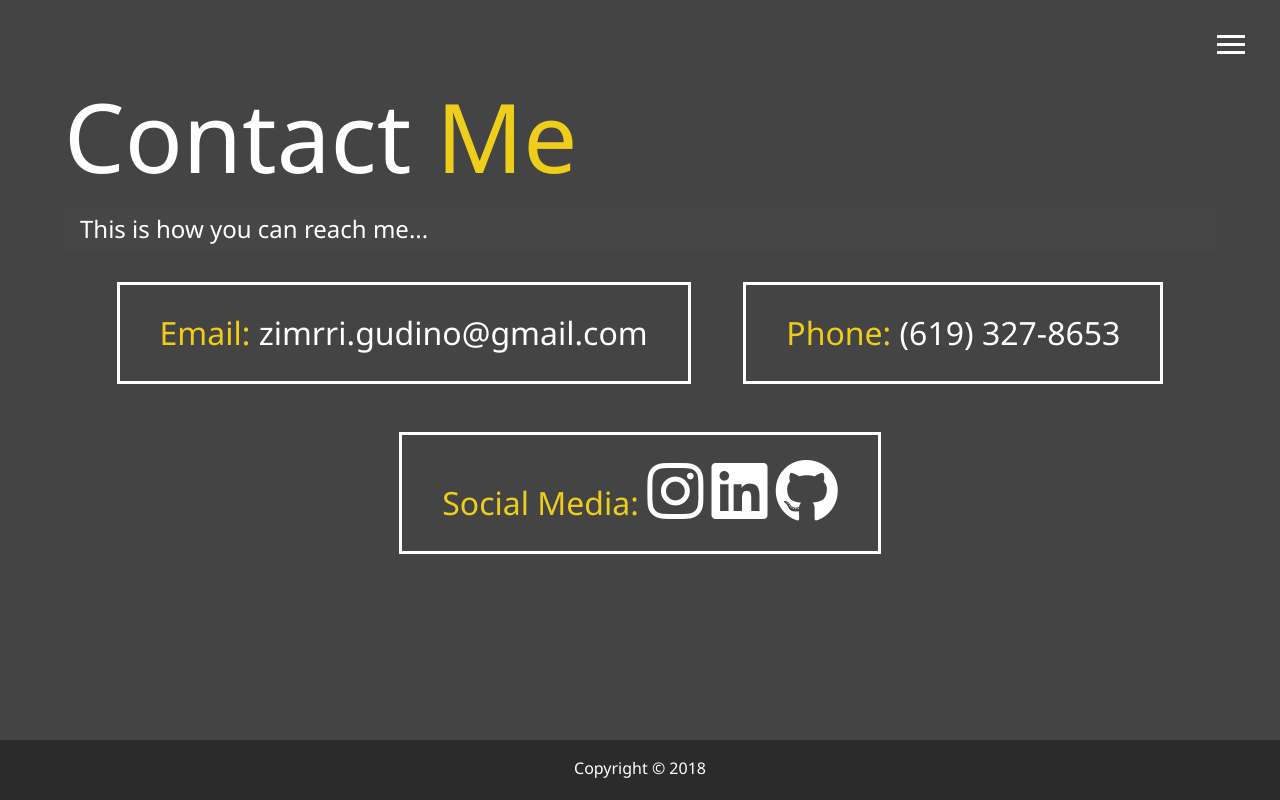
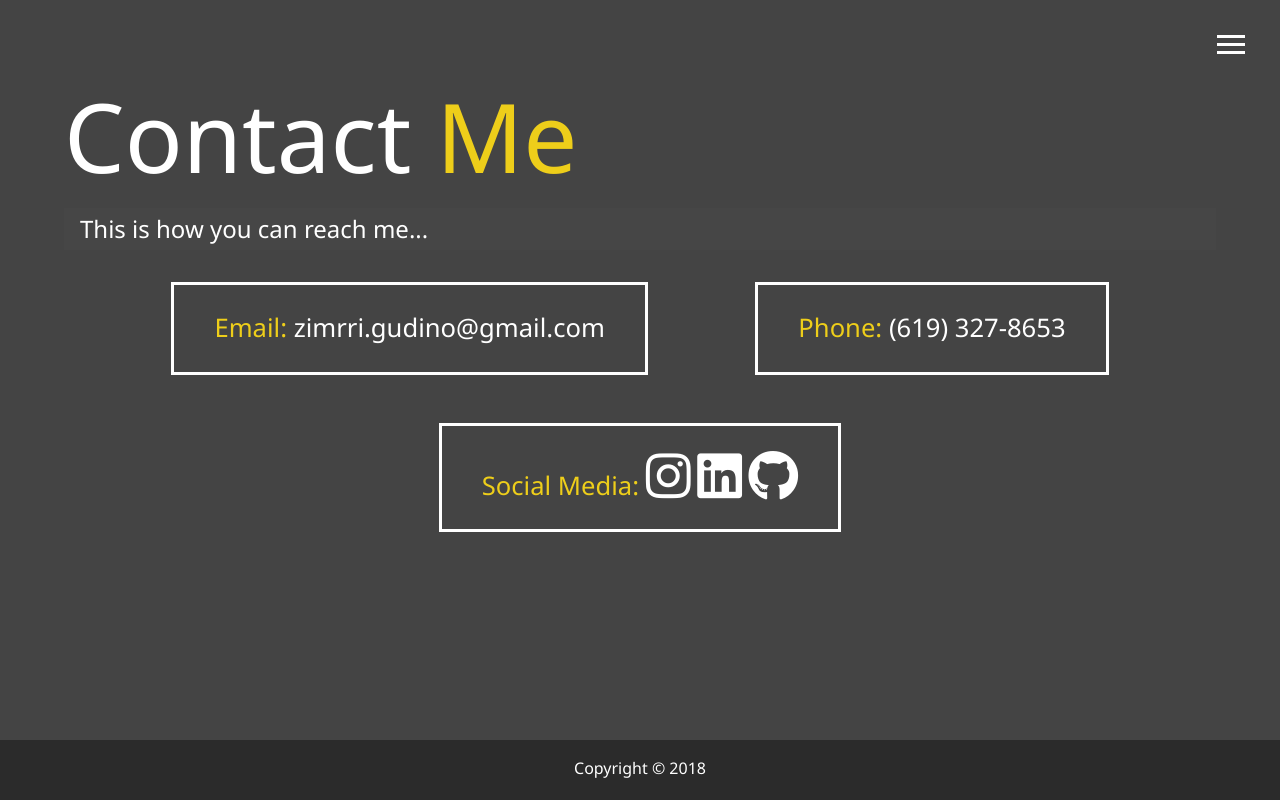
Before and after one commit to zimrrigudino/modern_porfolio, a website: page dist/contact.html in a window 1280 px wide. Drawn offline with Linux system fonts and the light colour scheme.

Commit message:
Fixed contact me boxes

```diff
--- a/package.json
+++ b/package.json
@@ -3,12 +3,15 @@
   "version": "1.0.0",
   "description": "Responsive portfolio website",
   "main": "index.js",
+  "homepage": "https://zimrrigudino.github.io/modern_portifolio",
   "scripts": {
-    "sass": "node-sass -w scss/ -o dist/css/ --recursive"
+    "sass": "node-sass -w scss/ -o dist/css/ --recursive",
+    "deploy": "gh-pages -d dist"
   },
   "author": "Zimrri Gudino",
   "license": "MIT",
   "dependencies": {
+    "gh-pages": "^2.0.1",
     "node-sass": "^4.9.3"
   }
 }
--- a/scss/main.scss
+++ b/scss/main.scss
@@ -133,7 +133,7 @@ main {
   }
 }
 
-// Contract Page
+// Contact Page
 .boxes {
   display: flex;
   flex-wrap: wrap;
@@ -141,13 +141,12 @@ main {
   align-items: center;
   margin-top: 1rem;
 
-    div {
-      font-size: 2rem;
-      border: 3px #fff solid;
-      padding: 1.5rem 2.5rem;
-      margin-bottom: 3rem;
-      @include easeOut
-
+  div {
+    font-size: 1.6rem;
+    border: 3px #fff solid;
+    padding: 1.5rem 2.5rem;
+    margin-bottom: 3rem;
+    @include easeOut;
 
     &:hover {
       padding: 0.5rem 1.5rem;
```
Also changed, not shown: dist/contact.html, dist/css/main.css, 1 other file.
